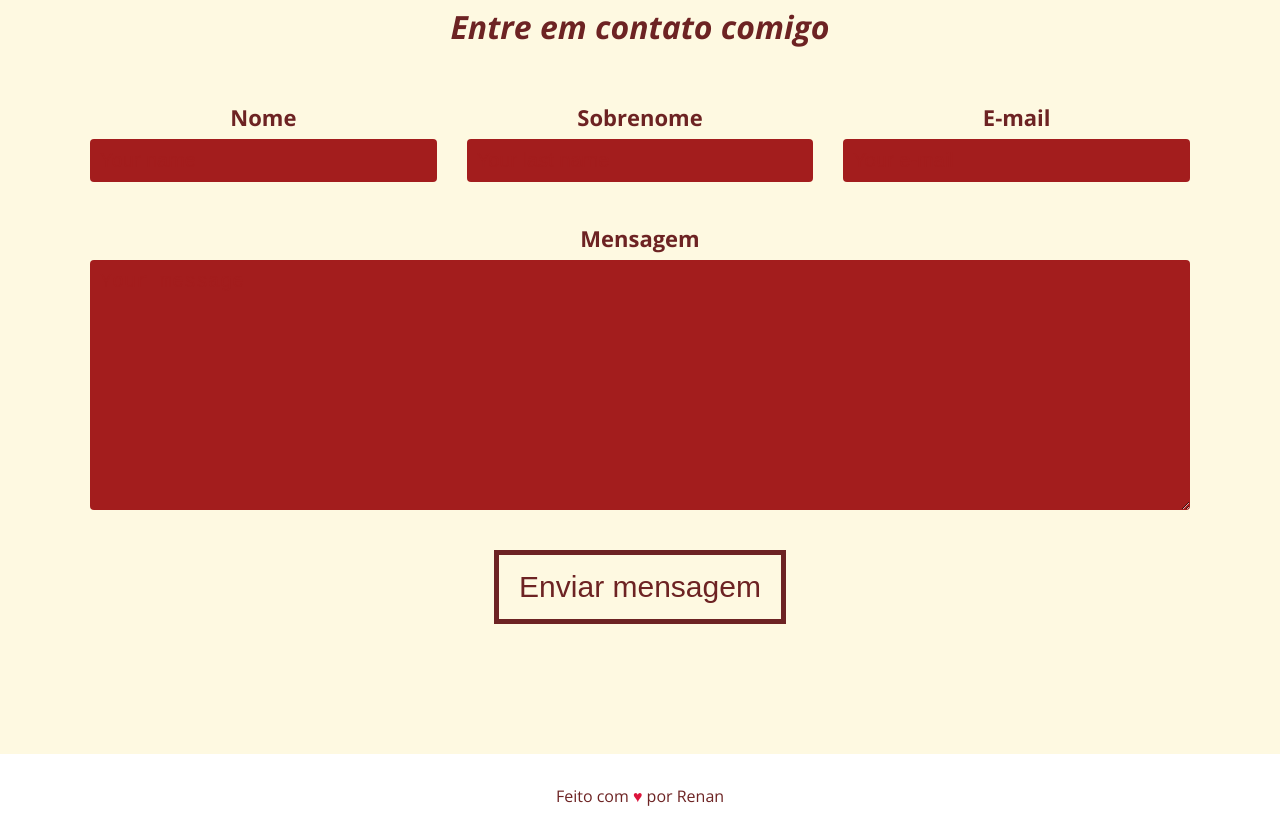
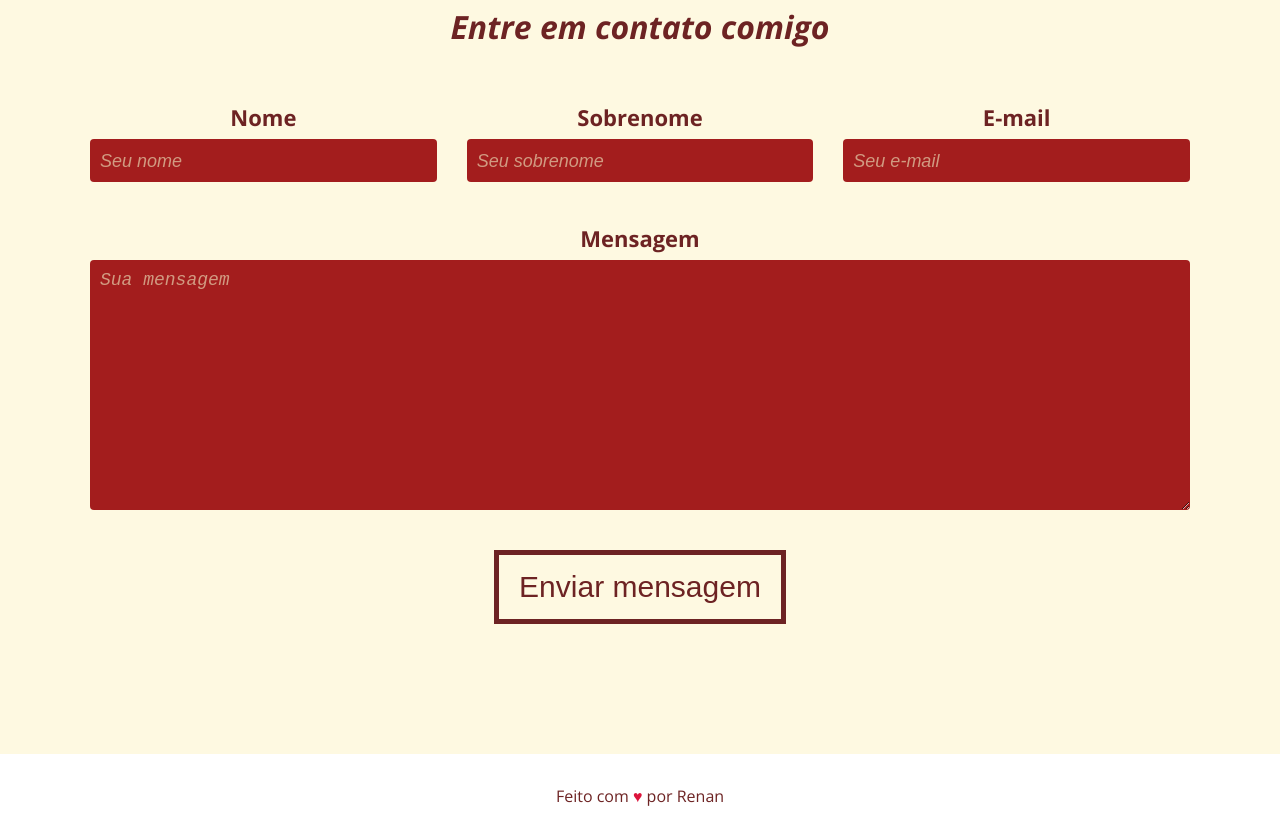
Before and after one commit to renancvitor/portfolio, a plain HTML site: page index.html in a window 1280 px wide. Shown: the part 5750-6588 px from the top of the page. Drawn offline with nearby package versions, Linux system fonts and the light colour scheme.

Commit message:
Ajuste fino do estilo

```diff
--- a/assets/css/style.css
+++ b/assets/css/style.css
@@ -17,6 +17,7 @@
     --download-cv: #344CB7;
     --download-cv-hover: #000957;
     --input-background: #A31D1D;
+    --text-placeholder: #E5D0AC;
 }
 
 * {
@@ -527,6 +528,15 @@ body .full-width {
     transition: border-color 0.3s ease;
 }
 
+/* Estilização do placeholder */
+.form-group input::placeholder,
+.form-group textarea::placeholder {
+    color: var(--text-placeholder); /* Defina essa variável no seu CSS */
+    font-size: 1.8rem;
+    font-style: italic;
+    opacity: 0.7; /* Ajuste a opacidade conforme necessário */
+}
+
 .form-group input:focus,
 .form-group textarea:focus {
     border-color: var(--primary-color);
--- a/index.html
+++ b/index.html
@@ -260,22 +260,22 @@
 
                 <div class="form-group">
                     <label for="first-name">Nome</label>
-                    <input type="text" name="first-name" id="first-name" placeholder="Your name">
+                    <input type="text" name="first-name" id="first-name" placeholder="Seu nome">
                 </div>
 
                 <div class="form-group">
                     <label for="last-name">Sobrenome</label>
-                    <input type="text" name="last-name" id="last-name" placeholder="Your last name">
+                    <input type="text" name="last-name" id="last-name" placeholder="Seu sobrenome">
                 </div>
 
                 <div class="form-group">
                     <label for="email">E-mail</label>
-                    <input type="email" name="email" id="email" placeholder="Your e-mail">
+                    <input type="email" name="email" id="email" placeholder="Seu e-mail">
                 </div>
 
                 <div class="form-group full-width">
                     <label for="message">Mensagem</label>
-                    <textarea name="message" id="message" cols="30" rows="10" placeholder="Your message"></textarea>
+                    <textarea name="message" id="message" cols="30" rows="10" placeholder="Sua mensagem"></textarea>
                 </div>
 
                 <div class="form-group full-width">
```
